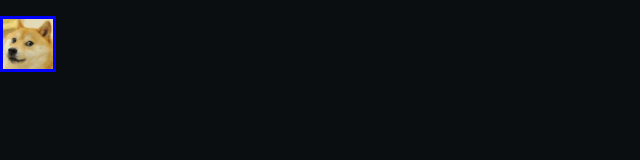
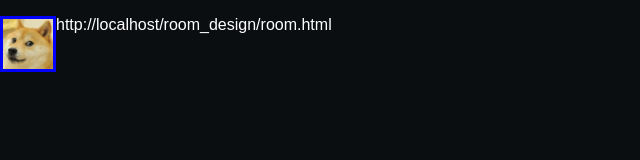
Before and after one commit to TsiteL/tsite.github.io, a plain HTML site: page room_design/room.html in a window 1280 px wide. Shown: the whole page, without its empty margins (0-640 px from the left). Drawn offline with Linux system fonts and the light colour scheme.

Commit message:
added an invite link

```diff
--- a/room_design/room.html
+++ b/room_design/room.html
@@ -14,14 +14,16 @@
     <p><span id="show_name"></span></p>
     <div class="main">
         <div class="main_name">
-            <p id="rooomname"></p>
-            <p id="id"></p>
+            <p id="rooomname"></p><p id="iurl">Share room link: </p>
+            <p id="id">ID: </p>
         </div>
     </div>
     <script type="text/javascript">
     const url = new URL (location.href);
     const roomname = url.searchParams.get("rname");
     const id = url.searchParams.get("id");
+    const url1 = url.toString();
+    document.getElementById("iurl").innerHTML = url1;
     document.getElementById("rooomname").innerHTML = roomname;
     document.getElementById("id").innerHTML = id;
     </script>
```
